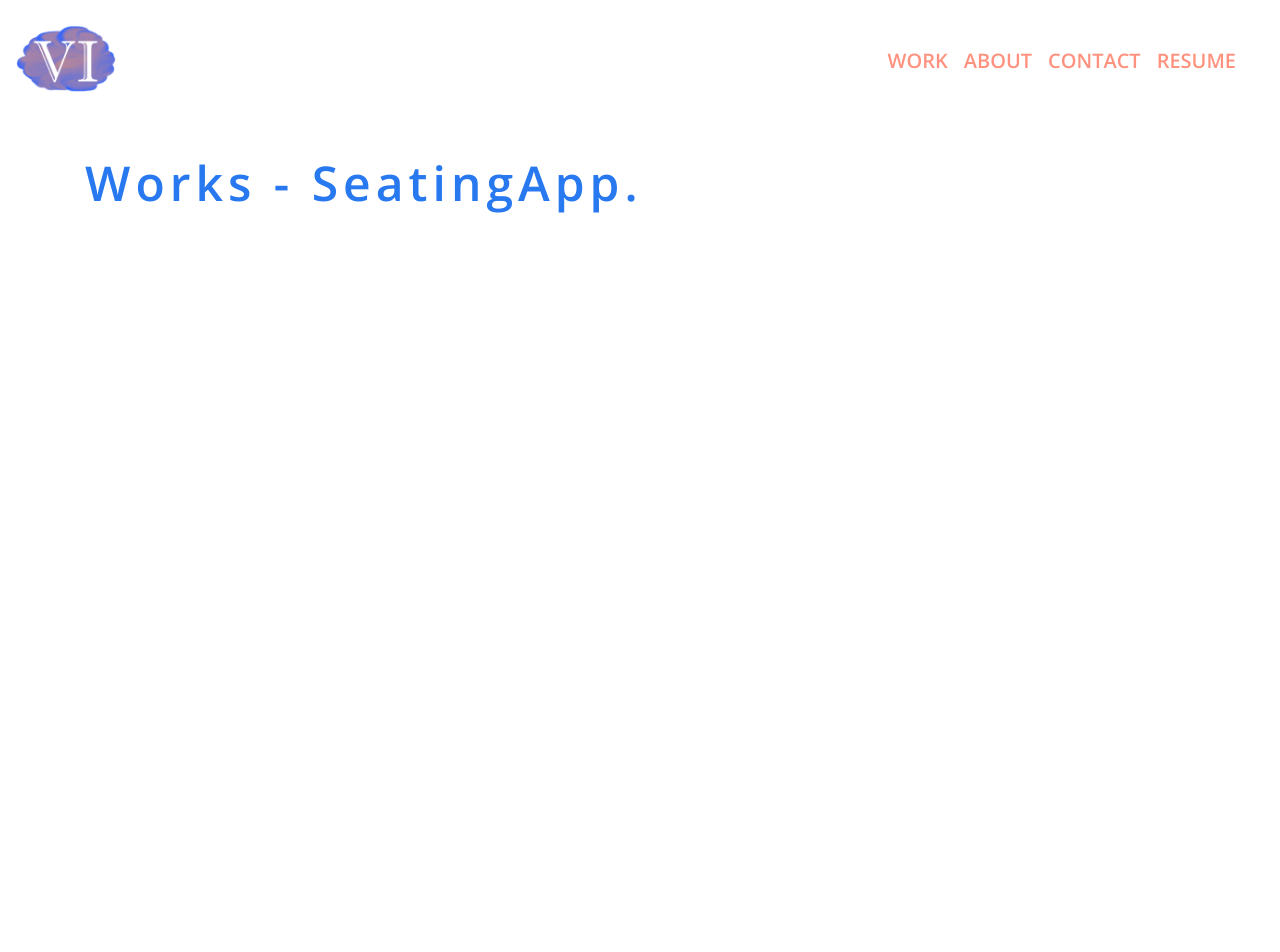
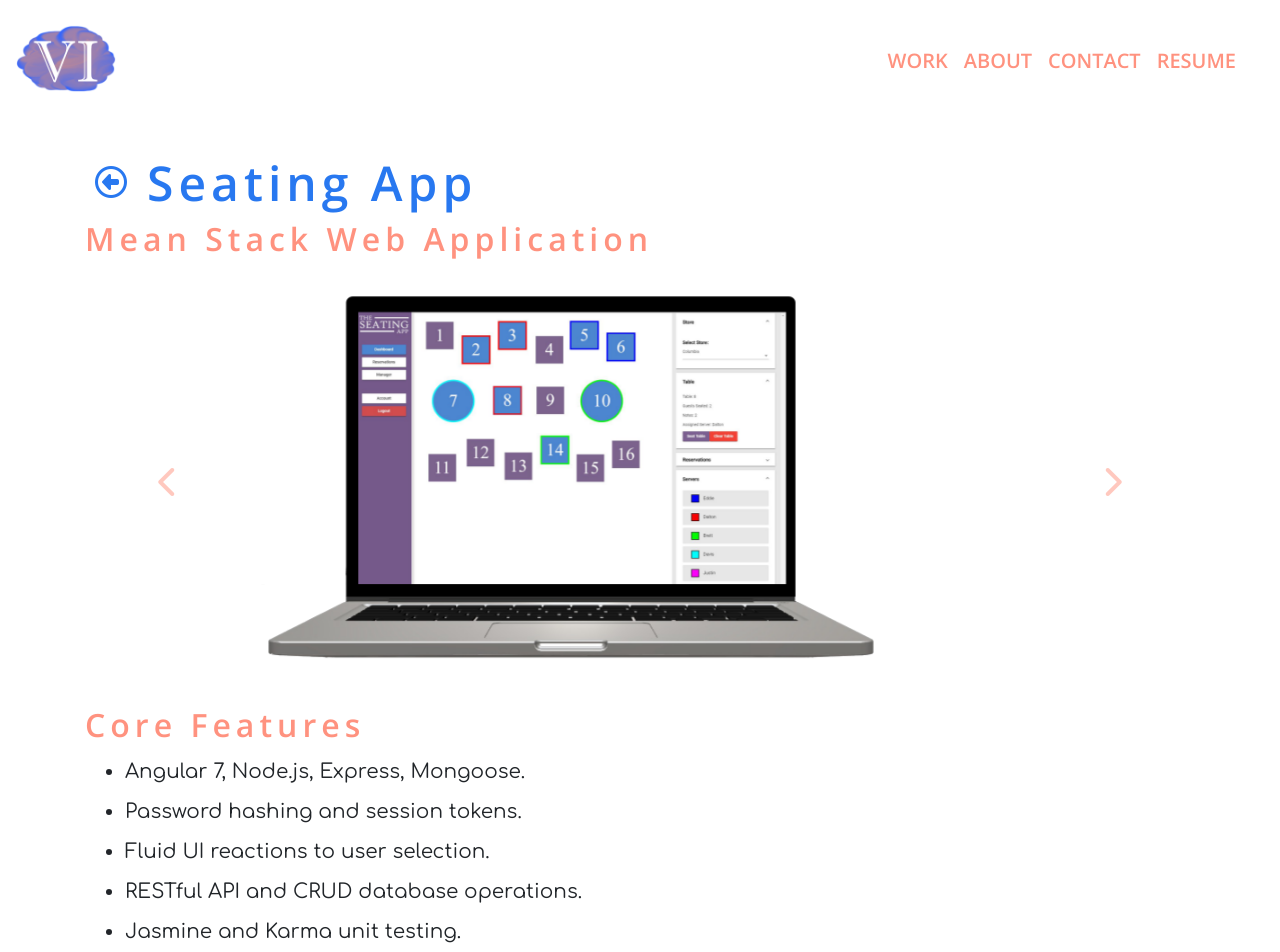
Before and after one commit to ggordonvi/GGordonVI-Portfolio-2019, a React (Create React App) app: page /work/seating-app in a window 1280 px wide. Shown: the top 952 px of the page. Before the commit the page ends 800 px from the top, so only its background shows below. Built offline with nearby package versions, Linux system fonts and the light colour scheme.

Commit message:
Seating App Build / Groundwork for other work

```diff
--- a/src/assets/scss/about.scss
+++ b/src/assets/scss/about.scss
@@ -12,6 +12,11 @@
     padding-bottom: 2rem;
 }
 
+.about-header {
+    display: flex;
+    align-items: center;
+}
+
 @include media-breakpoint-down(md) {
     .about {
         padding-top: 15vh;
--- a/src/assets/scss/footer.scss
+++ b/src/assets/scss/footer.scss
@@ -3,6 +3,9 @@
 .footer {
     display: flex;
     font-size: 20px !important;
+    @include media-breakpoint-down(md) {
+        display: block;
+    }
 
 }
 
--- a/src/assets/scss/work-page.scss
+++ b/src/assets/scss/work-page.scss
@@ -1 +1,23 @@
 @import './variables.scss';
+
+.carousel-control-next, .carousel-control-prev {
+    z-index: 0;
+}
+.btn-backwork {
+    color: $blue;
+    padding: 10px;
+    margin-right: 10px;
+    margin-bottom: .5rem;
+}
+
+.d-block {
+    height: 400px;
+    margin-left: auto;
+    margin-right: auto;
+}
+
+.project-info {
+    font-size: 20px;
+    font-family: 'Comfortaa', cursive;
+    line-height: 2.5rem;
+}
--- /dev/null
+++ b/src/components/core/back-to-work.js
@@ -0,0 +1,22 @@
+import React, { Component } from "react";
+import { Link } from "react-router-dom";
+
+// SCSS
+import "../../assets/scss/work-page.scss";
+
+class BackToWork extends Component {
+  render() {
+    return (
+        <Link to="work">
+            <button
+                className="btn-backwork"
+                type="button"
+            >
+                <i className="far fa-arrow-alt-circle-left fa-2x"></i>
+            </button>
+        </Link>
+    );
+  }
+}
+
+export default BackToWork;
--- a/src/components/work/seatingapp.js
+++ b/src/components/work/seatingapp.js
@@ -1,16 +1,71 @@
-import React, { Component } from 'react';
+import React, { Component } from "react";
+
+// Component
+import BackToWork from "../core/back-to-work";
 
 // SCSS
-import '../../assets/scss/work-page.scss';
+import "../../assets/scss/work-page.scss";
 
 class SeatingApp extends Component {
   render() {
     return (
-        <div className="works">
-            <div className="about-content container">
-                <h2>Works - SeatingApp.</h2>
+      <div className="works">
+        <div className="about-content container">
+          <div className="about-header">
+            <BackToWork />
+            <h2>Seating App</h2>
+          </div>
+          <h3>Mean Stack Web Application</h3>
+          <div
+            id="carouselExampleInterval"
+            className="carousel slide mt-4 mb-4"
+            data-ride="carousel"
+          >
+            <div className="carousel-inner">
+              <div className="carousel-item active" data-interval="10000">
+                <img src={require("../../assets/images/seatingapp.png")} className="d-block" alt="..." />
+              </div>
+              <div className="carousel-item" data-interval="10000">
+                <img src={require("../../assets/images/seatingapp1.png")} className="d-block" alt="..." />
+              </div>
+              <div className="carousel-item" data-interval="10000">
+                <img src={require("../../assets/images/seatingapp2.png")} className="d-block" alt="..." />
+              </div>
             </div>
+            <a
+              className="carousel-control-prev"
+              href="#carouselExampleInterval"
+              role="button"
+              data-slide="prev"
+            >
+              <i className="fas fa-chevron-left fa-2x"></i>
+              {/* <span className="carousel-control-prev-icon" aria-hidden="true" /> */}
+              <span className="sr-only">Previous</span>
+            </a>
+            <a
+              className="carousel-control-next"
+              href="#carouselExampleInterval"
+              role="button"
+              data-slide="next"
+            >
+              <i className="fas fa-chevron-right fa-2x"></i>
+              {/* <span className="carousel-control-next-icon" aria-hidden="true" /> */}
+              <span className="sr-only">Next</span>
+            </a>
+          </div>
+          <h3>Core Features</h3>
+          <ul className="project-info">
+            <li>Angular 7, Node.js, Express, Mongoose.</li>
+            <li>Password hashing and session tokens.</li>
+            <li>Fluid UI reactions to user selection.</li>
+            <li>RESTful API and CRUD database operations.</li>
+            <li>Jasmine and Karma unit testing.</li>
+            <li>Selenium behavioral testing.</li>
+            <li>Interactive floorplans built with Fabric.js framework.</li>
+            <li>AWS Elastic Beanstalk and MongoDB hosting.</li>
+          </ul>
         </div>
+      </div>
     );
   }
 }
```
